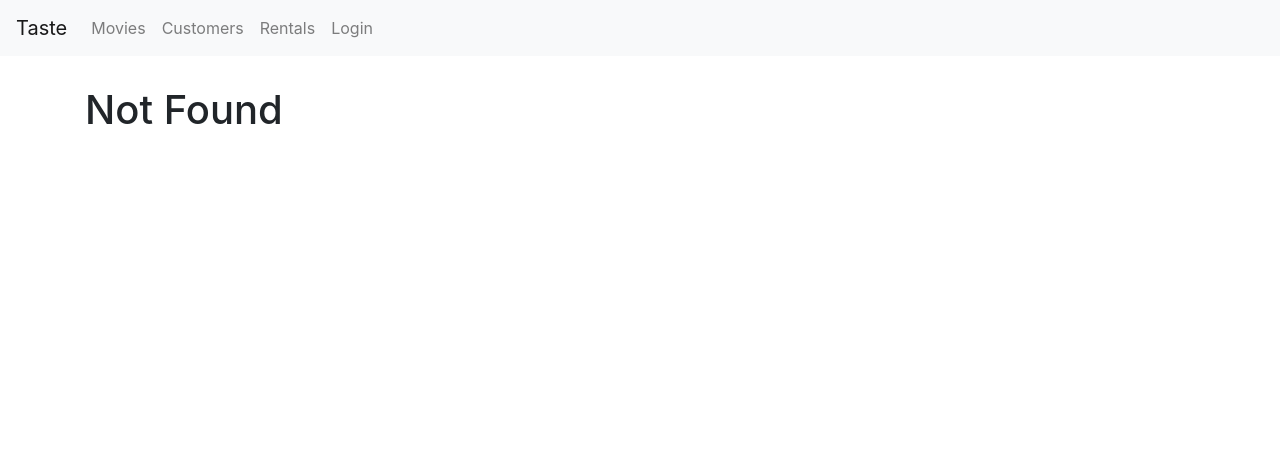
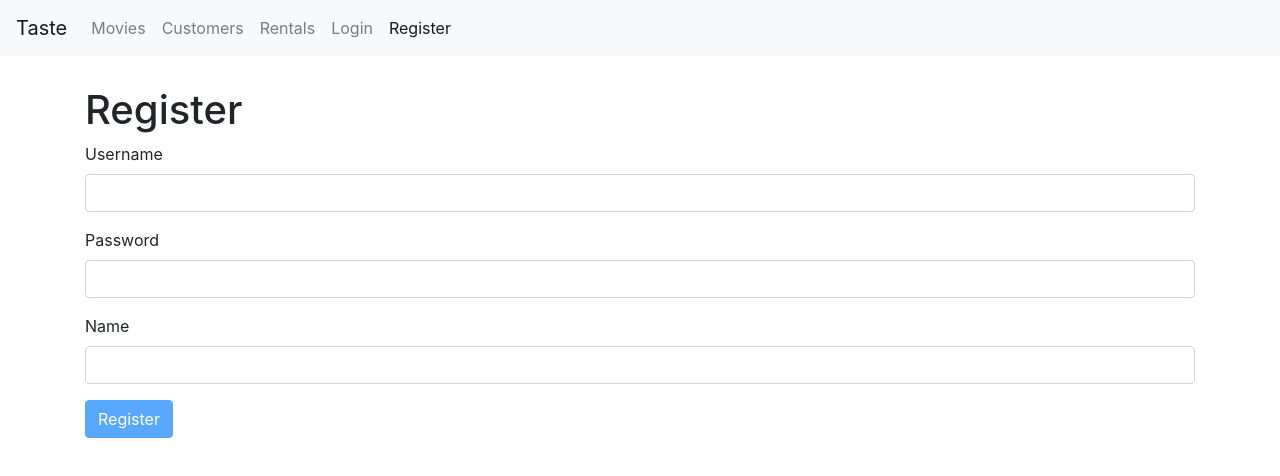
Before and after one commit to yangkai007/React_Movies, a React (Create React App) app: page /register in a window 1280 px wide. Before the commit this address led to /not-found. Shown: the top 476 px of the page. Built offline with nearby package versions, Linux system fonts and the light colour scheme.

Commit message:
注册页面

```diff
--- a/src/App.js
+++ b/src/App.js
@@ -7,6 +7,7 @@
 import MovieForm from "./components/movieForm"
 import NavBar from "./components/navBar"
 import LoginForm from "./components/loginForm"
+import RegisterForm from "./components/registerForm"
 
 class App extends Component {
   render() {
@@ -15,6 +16,7 @@
         <NavBar />
         <main className="container">
           <Switch>
+            <Route path="/register" component={RegisterForm} />
             <Route path="/login" component={LoginForm} />
             <Route path="/movies/:id" component={MovieForm} />
             <Route path="/movies" component={Movies} />
--- a/src/components/loginForm.jsx
+++ b/src/components/loginForm.jsx
@@ -1,4 +1,4 @@
-import React, { Component } from "react"
+import React from "react"
 import Joi from "joi-browser"
 import Form from "./common/form"
 
--- a/src/components/navBar.jsx
+++ b/src/components/navBar.jsx
@@ -32,6 +32,9 @@
           <NavLink className="nav-item nav-link" to="/login">
             Login
           </NavLink>
+          <NavLink className="nav-item nav-link" to="/register">
+            Register
+          </NavLink>
         </div>
       </div>
     </nav>
--- /dev/null
+++ b/src/components/registerForm.jsx
@@ -0,0 +1,45 @@
+import React from "react"
+import Joi from "joi-browser"
+import Form from "./common/form"
+
+class RegisterForm extends Form {
+  state = {
+    data: { username: "", password: "", name: "" },
+    errors: {}
+  }
+
+  schema = {
+    username: Joi.string()
+      .required()
+      .email()
+      .label("Username"),
+    password: Joi.string()
+      .required()
+      .min(5)
+      .label("Password"),
+    name: Joi.string()
+      .required()
+      .label("Name")
+  }
+
+  doSubmit = () => {
+    // Call the server
+    console.log("Submitted")
+  }
+
+  render() {
+    return (
+      <div>
+        <h1>Register</h1>
+        <form onSubmit={this.handleSubmit}>
+          {this.renderInput("username", "Username")}
+          {this.renderInput("password", "Password", "password")}
+          {this.renderInput("name", "Name")}
+          {this.renderButton("Register")}
+        </form>
+      </div>
+    )
+  }
+}
+
+export default RegisterForm
```
